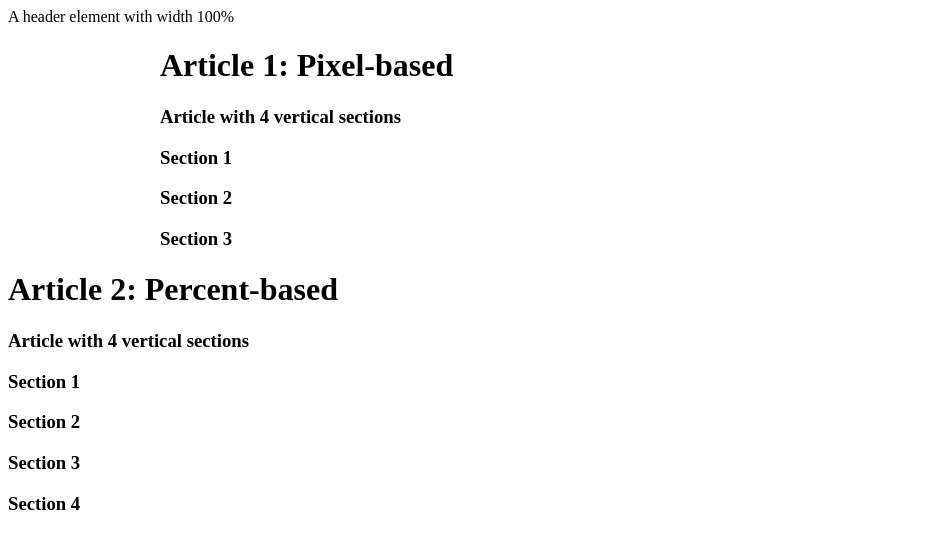
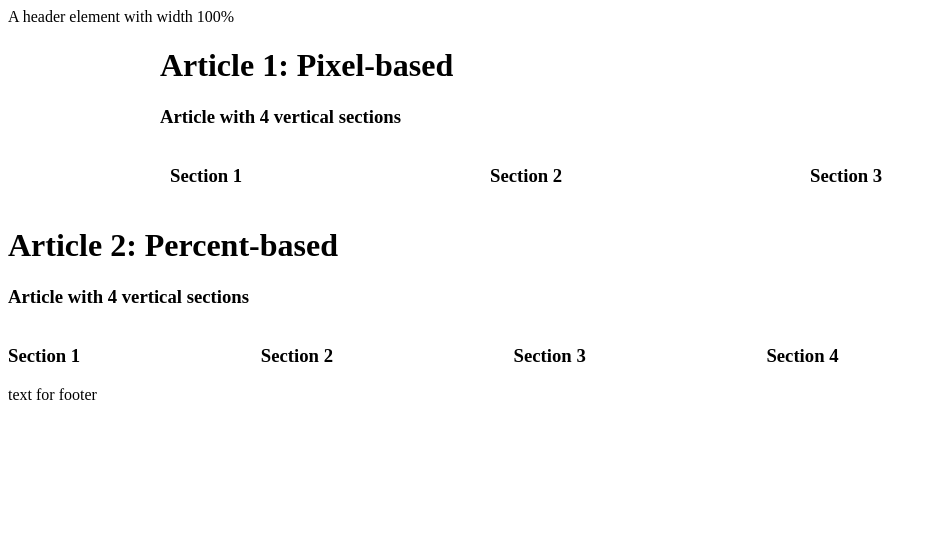
Before and after one commit to akisegis/WebDevCW, a plain HTML site: page Week_3/ex 2.html in a window 1280 px wide. Shown: the whole page, without its empty margins (0-937 px from the left). Drawn offline with Linux system fonts and the light colour scheme.

Commit message:
Update ex 2.html

```diff
--- a/Week_3/ex 2.html
+++ b/Week_3/ex 2.html
@@ -5,16 +5,32 @@
   <meta name="viewport" content= "width=device-width, initial-scale=1" />
   <title> Layout 2 </title>
   <style type="text/css">
+
     main{
       width: 960px;
       margin: 0 auto;
     }
+
     .clearfix::after{
       display: block;
       clear: both;
       height:0;
       font-size: 0;
       content: '';
+      visibility: hidden;
+    }
+
+    article.col-pixels section{
+      width: 300px;
+      margin: 0 10px;
+      float: left;
+    }
+
+    article.col-fluid section{
+      width: 20%;
+      margins: 2.5%;
+      float: left;
+    }
   </style>
 </head>
 
@@ -24,7 +40,7 @@
     </header>
     <main>
       <h1> Article 1: Pixel-based </h1>
-    <article>
+    <article class="col-pixels clearfix">
       <h3> Article with 4 vertical sections </h3>
       <section> <h3> Section 1 </h3> </section>
       <section> <h3> Section 2 </h3> </section>
@@ -32,7 +48,7 @@
     </article>
     </main>
     <h1> Article 2: Percent-based </h1>
-    <article>
+    <article class= "col-fluid clearfix">
       <h3> Article with 4 vertical sections </h3>
       <section> <h3> Section 1 </h3> </section>
       <section> <h3> Section 2 </h3> </section>
@@ -40,7 +56,7 @@
       <section> <h3> Section 4 </h3> </section>
     </article>
     <footer>
-
+      text for footer
     </footer>
   </body>
 </html>
```
